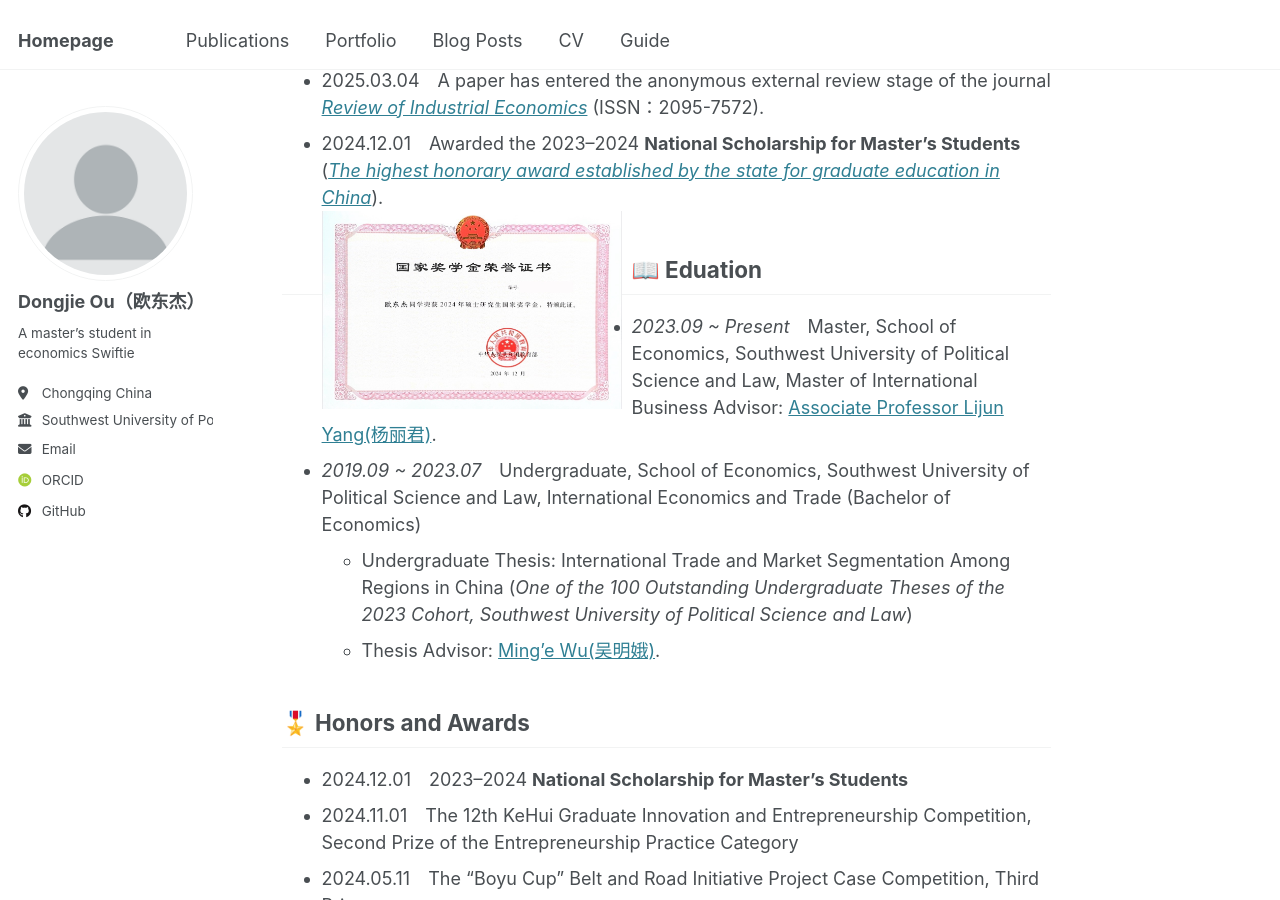
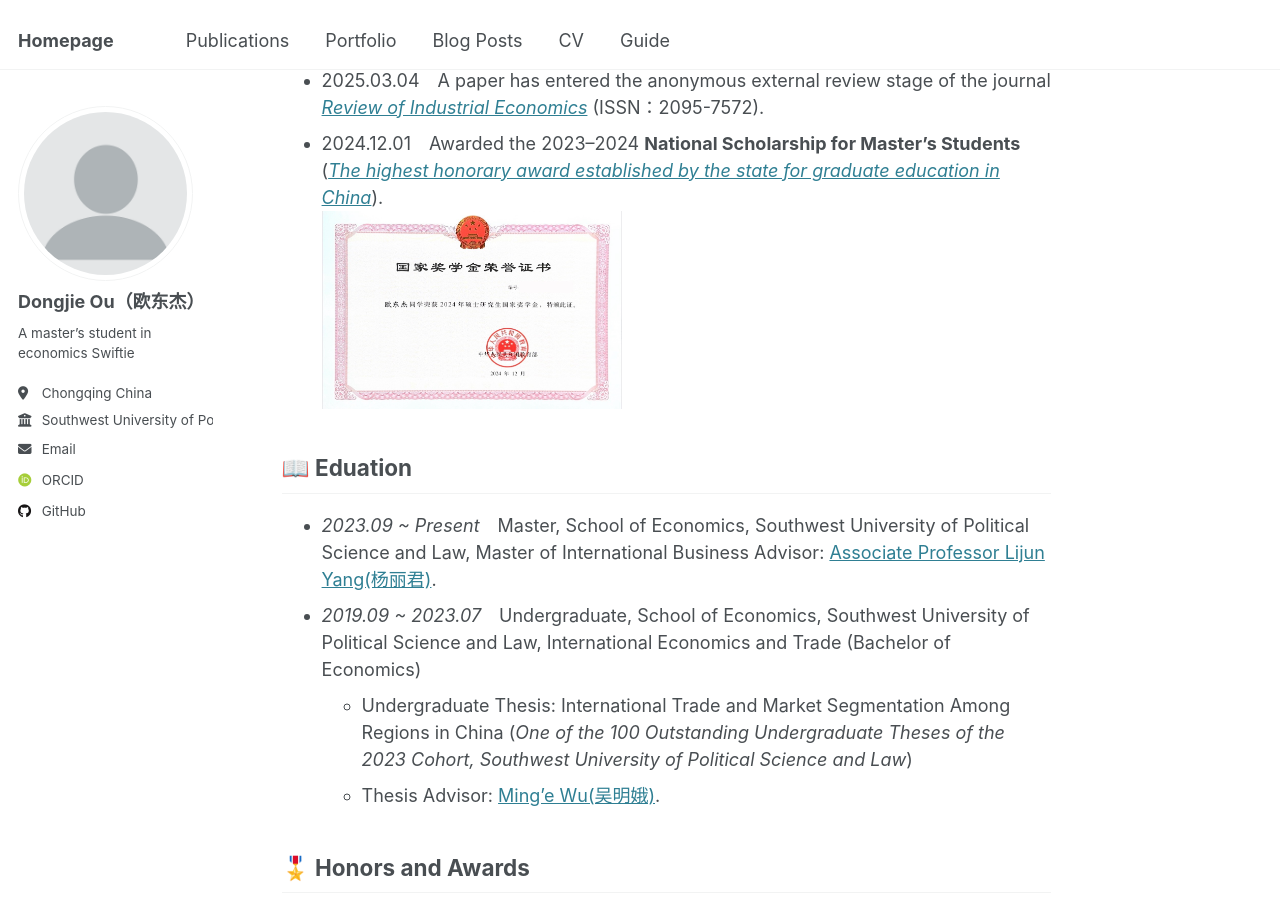
Before and after one commit to oudongjie2001/oudongjie2001.github.io, a Jekyll site: the page built from _pages/about.md, in a window 1280 px wide and 900 px high, scrolled down 459 px. Built offline with Jekyll 4.4.1, drawn with Linux system fonts in a browser that asks for light colours; some web fonts are replaced.

Commit message:
Update about.md

```diff
--- a/_pages/about.md
+++ b/_pages/about.md
@@ -16,7 +16,8 @@ Outside of my academic life, I am an aviation enthusiast and enjoys music, hikin
 - 2025.03.25&emsp;A paper has entered the anonymous external review stage of the journal [*World Economy Papers*](http://sjjjwh.magtech.com.cn/CN/0488-6364/home.shtml) (ISSN: 0488-6364).
 - 2025.03.04&emsp;A paper has entered the anonymous external review stage of the journal [*Review of Industrial Economics*](https://xdch.cbpt.cnki.net/WKG/WebPublication/index.aspx?mid=xdch) (ISSN：2095-7572).
 - 2024.12.01&emsp;Awarded the 2023–2024 **National Scholarship for Master’s Students** ([*The highest honorary award established by the state for graduate education in China*](https://www.gov.cn/fuwu/2014-06/11/content_2698545.htm)).
-  <br/><img src='/images/National Scholarship.png' style='width: 300px; height: auto; float: left; margin-right: 10px;'>
+  <div style="display: flex; align-items: center; gap: 15px;">
+    <img src='/images/National Scholarship.png' style='width: 300px; height: auto;'></div>
 
 📖 Eduation
 ------
```
